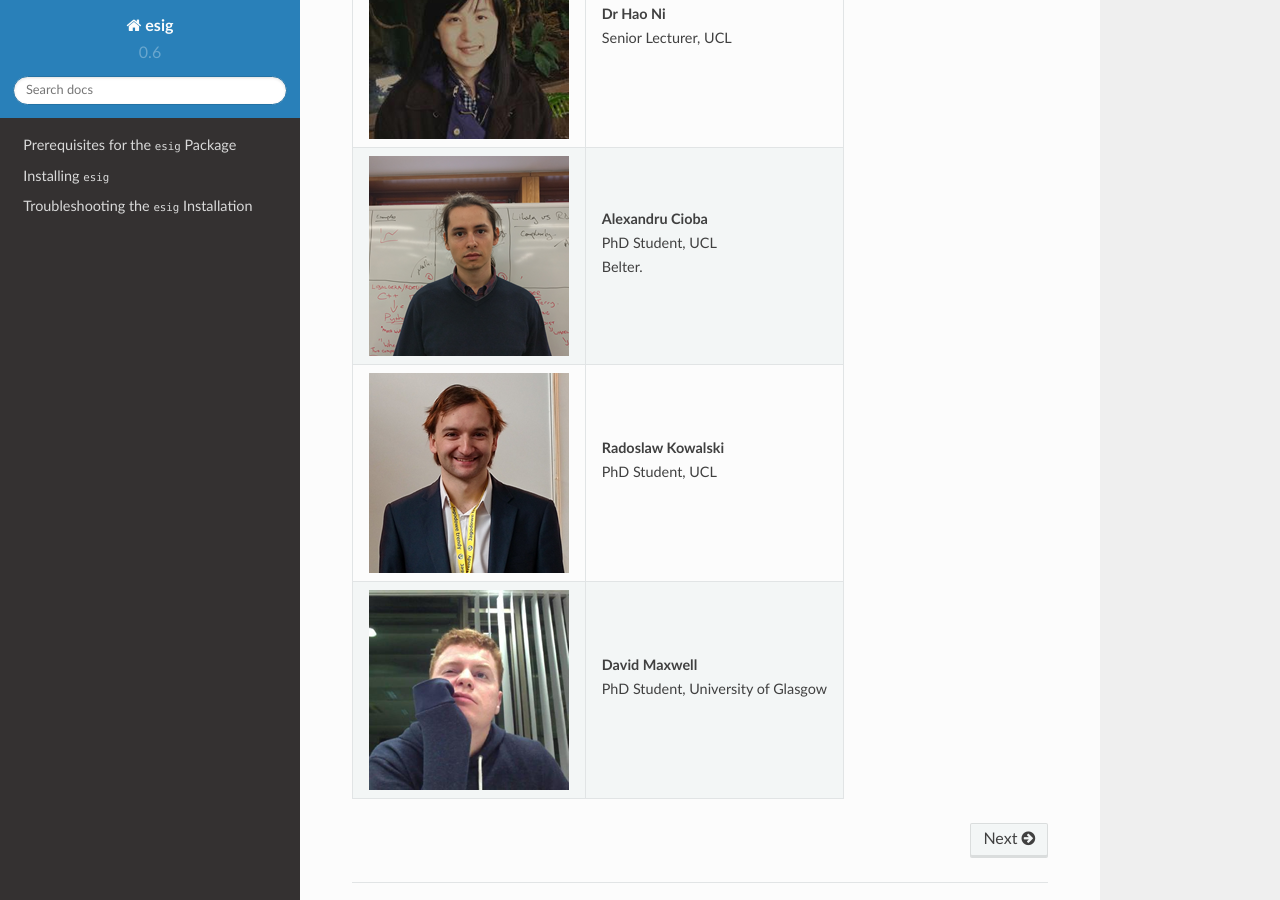
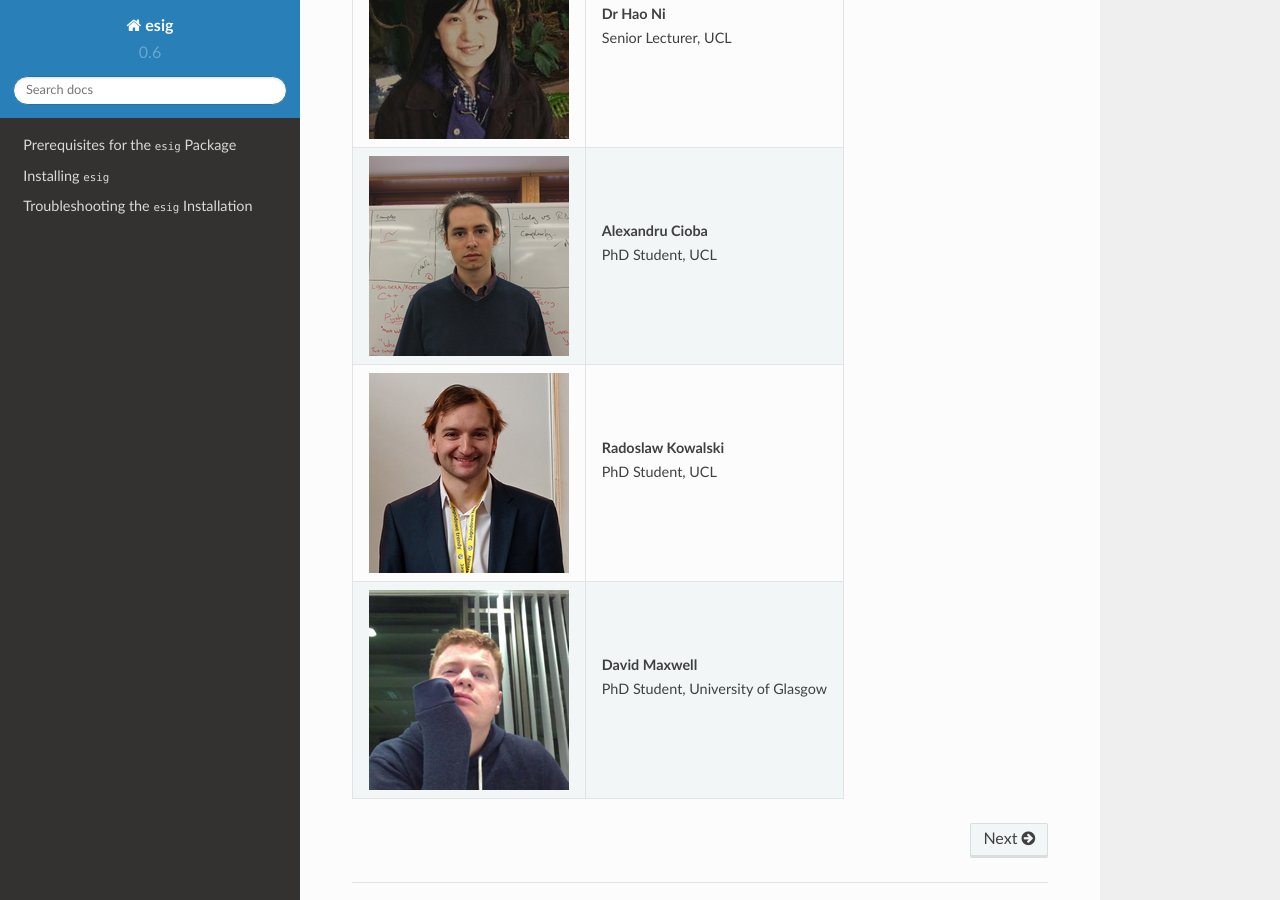
Before and after one commit to maxwelld90/esig_documentation, a Sphinx documentation site: the page built from documentation/index.rst, in a window 1280 px wide and 900 px high, scrolled down 1913 px. Built offline with Sphinx 7.4.7 and the Read the Docs theme 2.0.0, drawn with Linux system fonts in a browser that asks for light colours; pages that are not in the unit, such as notebooks, are missing from menus.

Commit message:
Removed belter

```diff
--- a/documentation/index.rst
+++ b/documentation/index.rst
@@ -65,7 +65,6 @@ Over the Summer of 2017, a grade-A team were assembled at the Alan Turing Instit
 +---------+---------------------------------------+
 | |alex|  | | **Alexandru Cioba**                 |
 |         | | PhD Student, UCL                    |
-|         | | Belter.                             |
 +---------+---------------------------------------+
 | |radek| | | **Radoslaw Kowalski**               |
 |         | | PhD Student, UCL                    |
```
Also changed, not shown: requirements.txt (added, +19 -0 lines).
